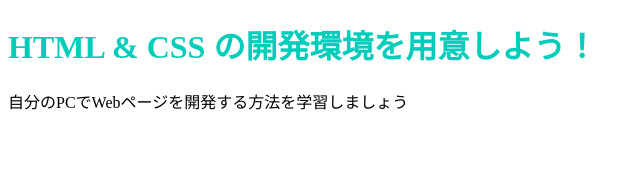
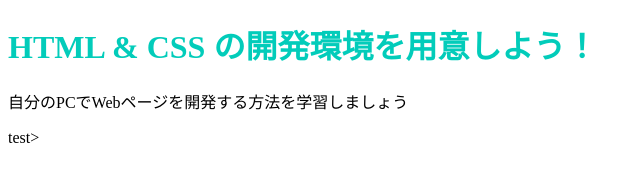
Before and after one commit to S-ozm/S-ozm.github.io, a plain HTML site: page index.html in a window 1280 px wide. Shown: the full height of the page, 0-640 px from the left. Drawn offline with Linux system fonts and the light colour scheme.

Commit message:
Update index.html

```diff
--- a/index.html
+++ b/index.html
@@ -8,5 +8,6 @@
   <body>
     <h1 class="title">HTML & CSS の開発環境を用意しよう！</h1>
     <p>自分のPCでWebページを開発する方法を学習しましょう</p>
+    <p>test>
   </body>
 </html>
```
